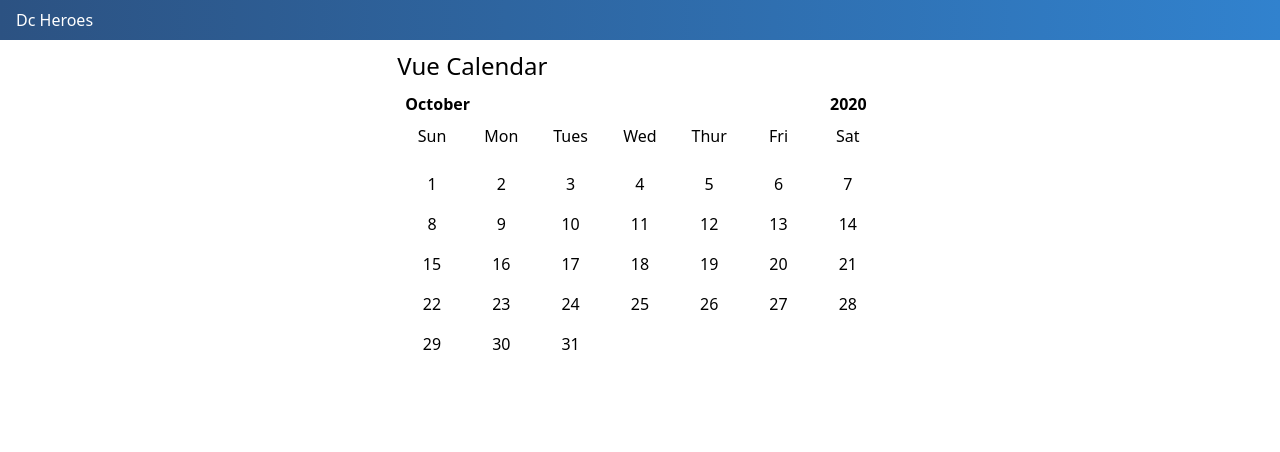
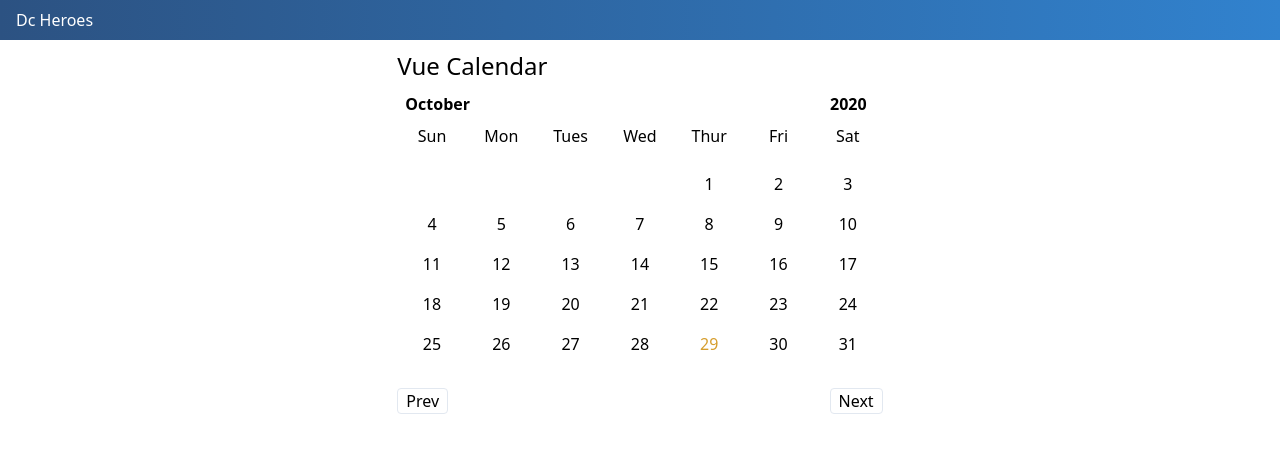
Before and after one commit to hackertaco/make-vue3-components, a Vue app: page / in a window 1280 px wide. Shown: the top 452 px of the page. Built offline with nearby package versions, Linux system fonts and the light colour scheme.

Commit message:
feat 02: ⚡️completed calendar

```diff
--- a/src/components/Calendar.vue
+++ b/src/components/Calendar.vue
@@ -9,7 +9,12 @@
         <p class="w-10 h-10 " style="width:14.28%" v-for="day in days" :key="day">{{day}}</p>
     </section>
     <section class="flex flex-wrap text-center">
-        <p class="w-1/6 h-10" style="width:14.28%" v-for="num in daysInMonth(currentYear, currentMonth)" :key="num">{{num}}</p>
+        <p class="w-1/6 h-10" style="width:14.28%" v-for="num in startDay()" :key="num"></p>
+        <p :class="currentDateClass(num)" class="w-1/6 h-10" style="width:14.28%" v-for="num in daysInMonth()" :key="num">{{num}}</p>
+    </section>
+    <section class="flex justify-between my-4">
+        <button class="px-2 border rounded" @click="prev()">Prev</button>
+        <button class="px-2 border rounded" @click="next()">Next</button>
     </section>
 </div>
 </template>
@@ -18,17 +23,49 @@
 export default {
     data() {
         return {
-            currentMonth: new Date().getMonth() + 1,
-            currentMonthName: new Date().toLocaleString("default", {
-                month: 'long'
-            }),
+            currentDate: new Date().getUTCDate(),
+            currentMonth: new Date().getMonth(),
             currentYear: new Date().getFullYear(),
             days: ['Sun', 'Mon', 'Tues', 'Wed', 'Thur', 'Fri', 'Sat']
         }
     },
     methods: {
-        daysInMonth(year, month) {
-            return new Date(year, month, 0).getDate();
+        daysInMonth() {
+            return new Date(this.currentYear, this.currentMonth + 1, 0).getDate();
+        },
+        startDay() {
+            return new Date(this.currentYear, this.currentMonth).getDay()
+        },
+        next() {
+            if (this.currentMonth === 11) {
+                this.currentMonth = 0;
+                this.currentYear++
+            } else {
+                this.currentMonth++
+
+            }
+        },
+        prev() {
+            if (this.currentMonth === 0) {
+                this.currentMonth = 11;
+                this.currentYear--;
+            } else {
+                this.currentMonth--
+
+            }
+        },
+        currentDateClass(num) {
+            const calendarFullDate = new Date(this.currentYear, this.currentMonth, num).toDateString()
+            const currentFullDate = new Date().toDateString()
+            return currentFullDate === calendarFullDate ? 'text-yellow-600' : ''
+        }
+    },
+    computed: {
+        currentMonthName() {
+            return new Date(this.currentYear, this.currentMonth).toLocaleString("default", {
+                month: 'long'
+            })
+
         }
     }
 }
```
